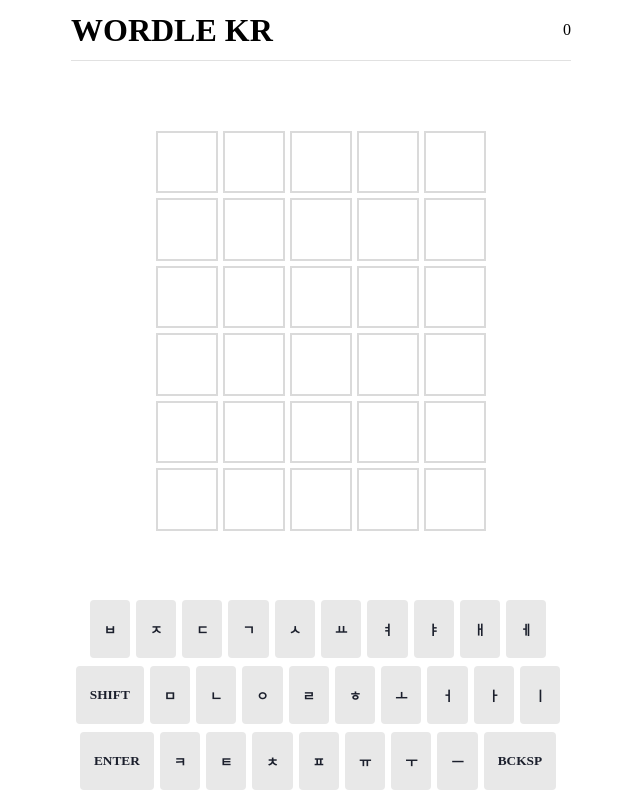
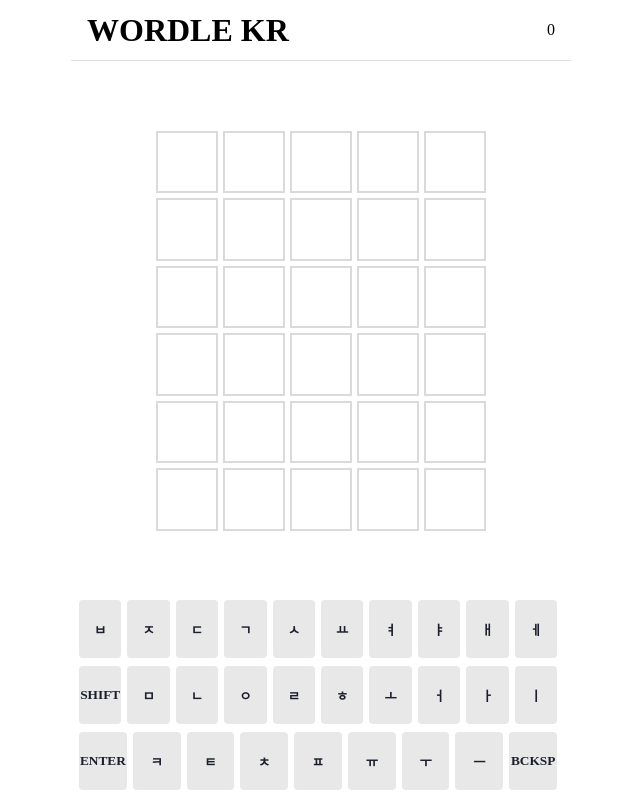
Before and after one commit to Park-hoho/wordle-kr, a React (Create React App) app: page / in a window 1280 px wide. Shown: the whole page, without its empty margins (319-959 px from the left). Built offline with nearby package versions, Linux system fonts and the light colour scheme.

Commit message:
shift style

```diff
--- a/src/App.css
+++ b/src/App.css
@@ -3,25 +3,20 @@
   --key-text-color: #1b1f2c;
 }
 
-body {
+html, body {
   margin: 0;
   padding: 0;
-  height: 100vh;
+  height: 100%;
   overflow-y: hidden;
 }
 
 #root {
-  height: 100vh;
-}
-
-.wrap {
   width: 100%;
   max-width: 500px;
-  height: 100vh;
+  height: 100%;
   margin: 0 auto;
   display: flex;
   flex-direction: column;
-  justify-content: space-between;
 }
 
 /*
@@ -29,6 +24,7 @@
 */
 
 header {
+  padding: 0 16px;
   height: 60px;
   display: flex;
   align-items: center;
@@ -46,13 +42,11 @@
   align-items: center;
   justify-content: center;
   overflow: hidden;
+  flex-grow: 1;
   flex-direction: column;
 }
 
 .board {
-  width: 350px;
-  height: 420px;
-
   display: grid;
   grid-template-rows: repeat(6, 1fr);
   grid-gap: 5px;
@@ -101,7 +95,7 @@
 
 .key {
   margin: 0 6px 0 0;
-  padding: 0 14px;
+  flex: 1;
   font-family: inherit;
   font-weight: bold;
   border: 0;
@@ -113,11 +107,27 @@
   justify-content: center;
   align-items: center;
   text-transform: uppercase;
+  color: var(--key-text-color);
   background-color: var(--key-bg);
-  color: var(--key-text-color);
   -webkit-tap-highlight-color: rgba(0,0,0,0.3);
 }
 
 .key:last-child {
   content: '<';
 }
+
+.key-bcksp {
+
+}
+
+.key-enter {
+
+}
+
+.key-shift {
+
+}
+
+.key-shift--active {
+  background-color: #d9af80;
+}
--- a/src/App.tsx
+++ b/src/App.tsx
@@ -2,10 +2,10 @@
 import './App.css';
 
 function App() {
-  const keyRow1 = ['ㅂ', 'ㅈ', 'ㄷ', 'ㄱ', 'ㅅ', 'ㅛ', 'ㅕ', 'ㅑ', 'ㅐ', 'ㅔ']
+  const keyShiftRow = ['ㅃ', 'ㅉ', 'ㄸ', 'ㄲ', 'ㅆ', 'ㅛ', 'ㅕ', 'ㅑ', 'ㅒ', 'ㅖ'];
+  const keyRow1 = ['ㅂ', 'ㅈ', 'ㄷ', 'ㄱ', 'ㅅ', 'ㅛ', 'ㅕ', 'ㅑ', 'ㅐ', 'ㅔ'];
   const keyRow2 = ['ㅁ', 'ㄴ', 'ㅇ', 'ㄹ', 'ㅎ', 'ㅗ', 'ㅓ', 'ㅏ', 'ㅣ'];
   const keyRow3 = ['ㅋ', 'ㅌ', 'ㅊ', 'ㅍ', 'ㅠ', 'ㅜ', 'ㅡ'];
-  const boardRow = ['first', 'second', 'third', 'fourth', 'fifth']
   const [boardState, setBoardState] = useState([
     ['', '', '', '', ''],
     ['', '', '', '', ''],
@@ -17,32 +17,28 @@
   let currentRow = useRef(0);
   let position = useRef(0);
   const [result, setResult] = useState(['ㅎ', 'ㅏ', 'ㄴ', 'ㅡ', 'ㄹ']);
+  const [isShift, setIsShift] = useState(false);
+  const [boardWidth, setBoardWidth] = useState(350);
+  const [boardHeight, setboardHeight] = useState(420);
 
   useEffect(() => {
     document.addEventListener('keydown', handleKeyDown);
+    document.addEventListener('resize', screenSize);
   }, [])
+
+  const screenSize = (e: any): void => {
+    console.log(11)
+    console.log(e.screenX);
+    console.log(e.screenY);
+  }
 
   const handleClick = (e: any): void => {
     const word: string = e.target.id;
-    if (!checkEnterBackspaceShift(word)) {
-      onClickWord(word)
-        .then(() => {
-          if (position.current < 5) position.current += 1;
-          console.log("After: [" + currentRow.current + "], [" + position.current + "]");
-          console.log("");
-        })
-    }
+    if (!checkEnterBackspaceShift(word)) onClickWord(word)
   }
 
   const handleKeyDown = (e: any): void => {
-    if (!checkEnterBackspaceShift(e.key)) {
-      onClickWord(changeKeyWord(e.key))
-        .then(() => {
-          if (position.current < 5) position.current += 1;
-          console.log("After: [" + currentRow.current + "], [" + position.current + "]");
-          console.log("");
-        })
-    }
+    if (!checkEnterBackspaceShift(e.key)) onClickWord(changeKeyWord(e.key))
   }
 
   const checkEnterBackspaceShift = (word: string): boolean => {
@@ -55,6 +51,7 @@
         return true;
       case 'Shift':
         console.log('Shift!!');
+        setIsShift(!isShift);
         return true;
       default:
         return false;
@@ -102,20 +99,25 @@
   }
 
   // 글자입력
-  const onClickWord = async (word: string | undefined): Promise<void> => {
+  const onClickWord = (word: string | undefined) => {
     if (word) {
       if (position.current < 5) {
-        await setBoardState((prev) => {
-          const news = [...prev];
-          console.log("Insert: [" + currentRow.current + "], [" + position.current + "]");
-          news[currentRow.current][position.current] = word;
-          return news;
+        updateBoardState(word).then(() => {
+          position.current += 1;
         })
       } else {
         console.log('더 이상 입력할 수 없습니다.');
       }
+    }
+  }
 
-    }
+  const updateBoardState = async (word: string) => {
+    await setBoardState((prev) => {
+      const news = [...prev];
+      console.debug("Insert: [" + currentRow.current + "][" + position.current + "]");
+      news[currentRow.current][position.current] = word;
+      return news;
+    })
   }
 
   // 엔터입력
@@ -158,7 +160,7 @@
   }
 
   return (
-    <div className="wrap">
+    <>
 
       <header>
         <h1>WORDLE KR</h1>
@@ -166,7 +168,10 @@
       </header>
 
       <main>
-        <div className="board">
+        <div className="board" style={{
+          width: boardWidth + 'px',
+          height: boardHeight + 'px'
+        }}>
           {
             boardState.map((row, i) => (
               <div
@@ -198,7 +203,11 @@
           }
         </div>
         <div className="row">
-          <button className="key" id="Shift" onClick={handleClick}>Shift</button>
+          <button
+            className={(isShift && 'key-shift--active') + ' key' + ' key-shift'}
+            id="Shift"
+            onClick={handleClick}
+          >Shift</button>
           {
             keyRow2.map(i =>
               <button
@@ -211,7 +220,7 @@
           }
         </div>
         <div className="row">
-          <button className="key" id="Enter" onClick={handleClick}>Enter</button>
+          <button className="key key-enter" id="Enter" onClick={handleClick}>Enter</button>
           {
             keyRow3.map(i =>
               <button
@@ -222,11 +231,11 @@
               >{i}</button>
             )
           }
-          <button className="key" id="Backspace" onClick={handleClick}>Bcksp</button>
+          <button className="key key-bcksp" id="Backspace" onClick={handleClick}>Bcksp</button>
         </div>
       </div>
 
-    </div>
+    </>
   );
 }
 
```
